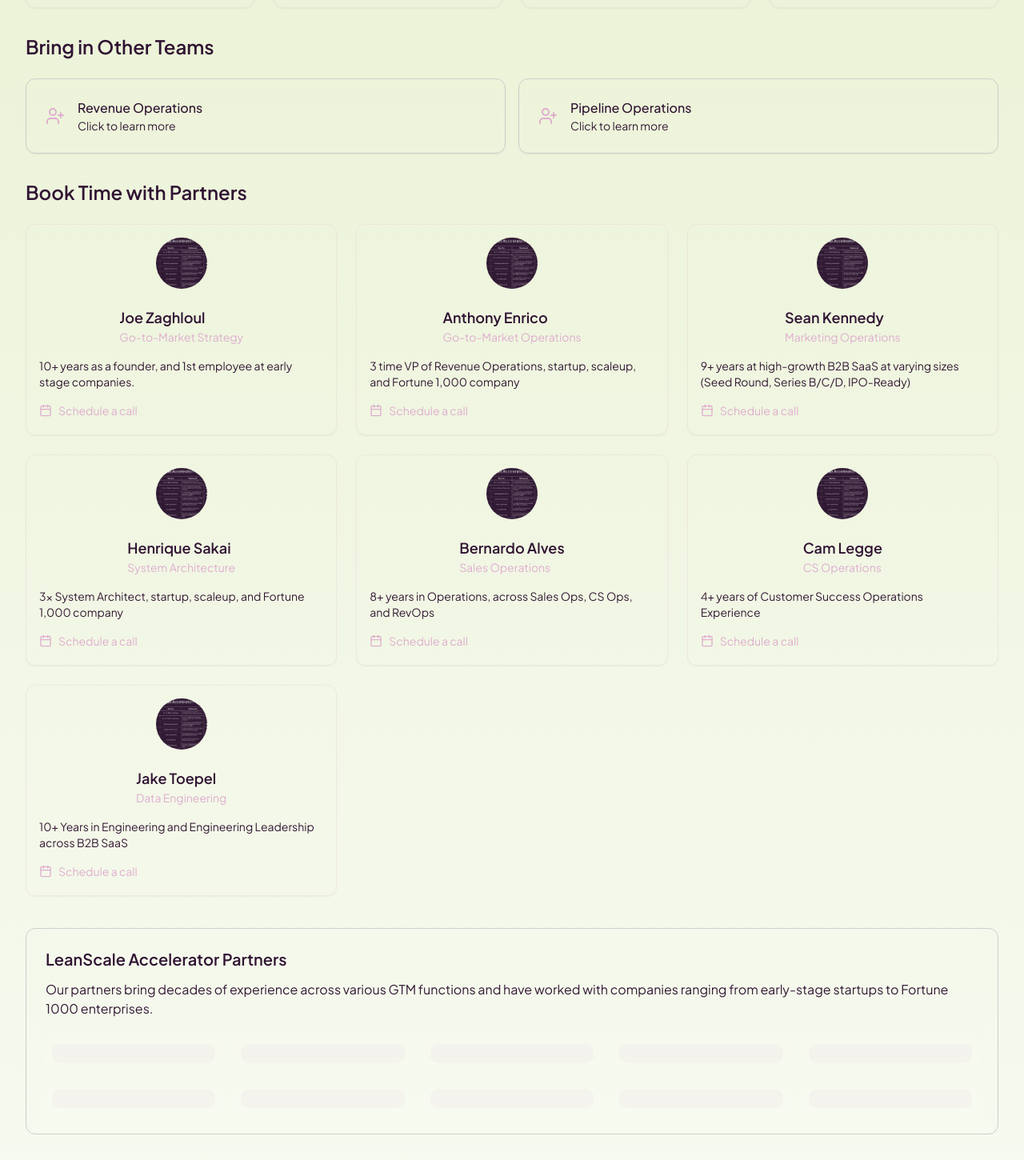
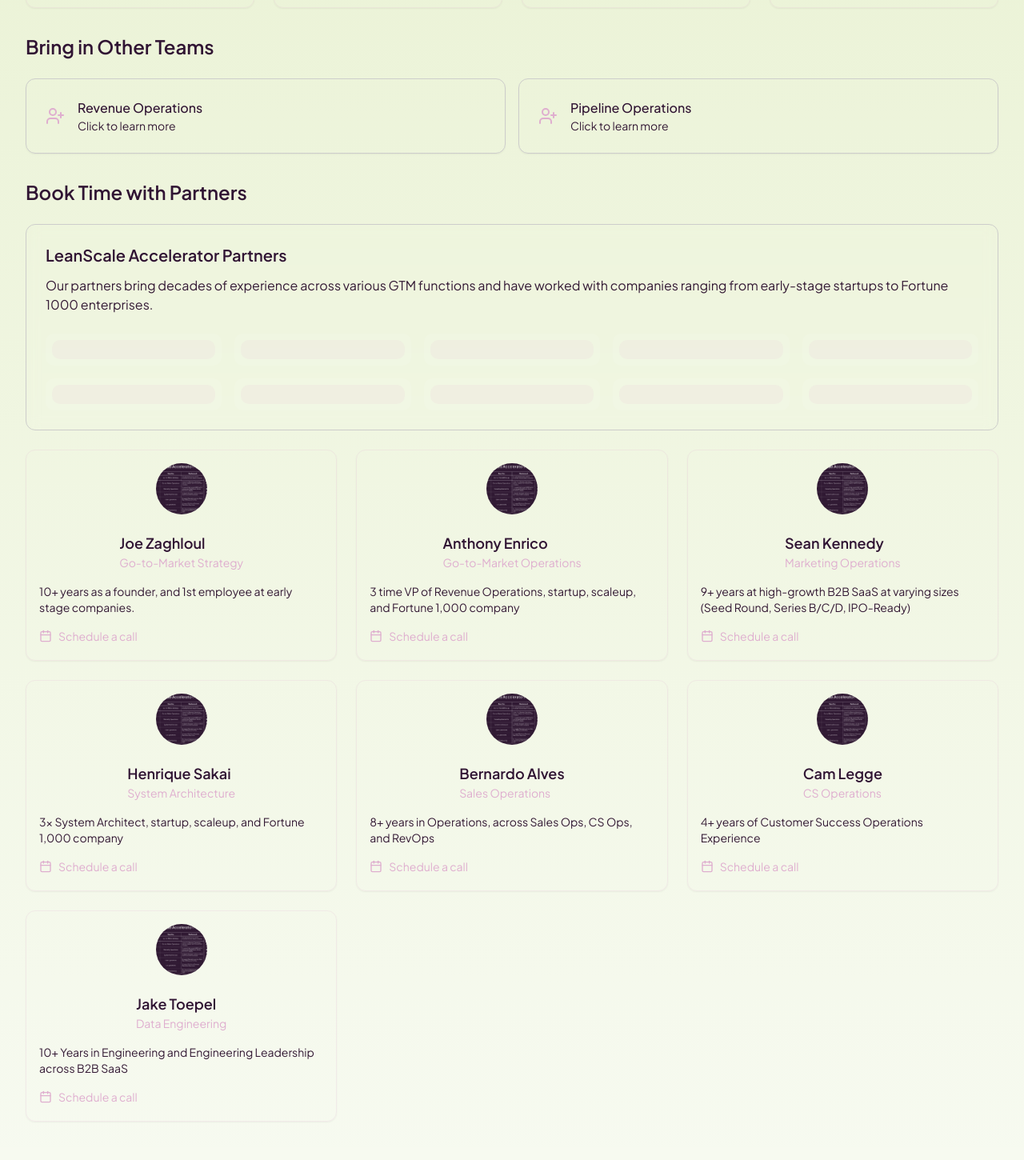
Before and after one commit to jzops/consulttrack-lean, a React (Vite) app: page /team in a window 1280 px wide. Shown: the part 930-2380 px from the top of the page at 80% size. Built offline with nearby package versions, Linux system fonts and the light colour scheme.

Commit message:
Move partner details
Move the LeanScale Accelerator Partners section above the partner cards.

```diff
--- a/src/pages/TeamPage.tsx
+++ b/src/pages/TeamPage.tsx
@@ -1,3 +1,4 @@
+
 import { useState } from "react";
 import { MainNav } from "@/components/layout/MainNav";
 import { TeamMetrics } from "@/components/dashboard/TeamMetrics";
@@ -191,13 +192,9 @@ export default function TeamPage() {
         {/* Book time with Partners */}
         <section>
           <h2 className="text-2xl font-semibold mb-6">Book Time with Partners</h2>
-          <div className="grid gap-6 md:grid-cols-3">
-            {partners.map((partner) => (
-              <PartnerCard key={partner.name} {...partner} />
-            ))}
-          </div>
 
-          <div className="mt-10 p-6 rounded-lg border bg-card/50 backdrop-blur">
+          {/* LeanScale Accelerator Partners Section - MOVED ABOVE PARTNER CARDS */}
+          <div className="mb-6 p-6 rounded-lg border bg-card/50 backdrop-blur">
             <h3 className="text-xl font-semibold mb-3">LeanScale Accelerator Partners</h3>
             <p className="text-muted-foreground mb-4">
               Our partners bring decades of experience across various GTM functions and have
@@ -210,6 +207,13 @@ export default function TeamPage() {
                 </div>
               ))}
             </div>
+          </div>
+
+          {/* Partner Cards */}
+          <div className="grid gap-6 md:grid-cols-3">
+            {partners.map((partner) => (
+              <PartnerCard key={partner.name} {...partner} />
+            ))}
           </div>
         </section>
       </div>
```
